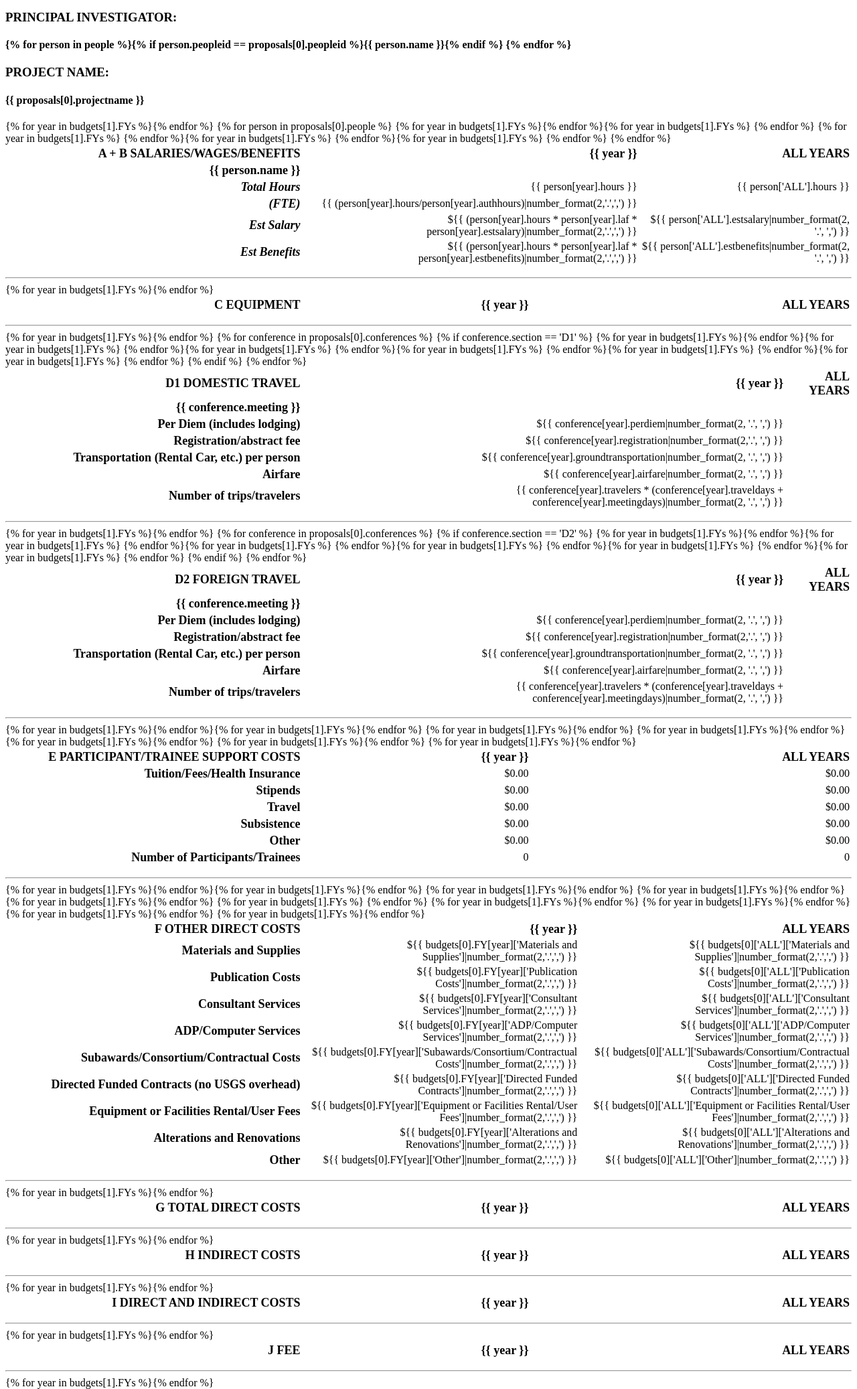
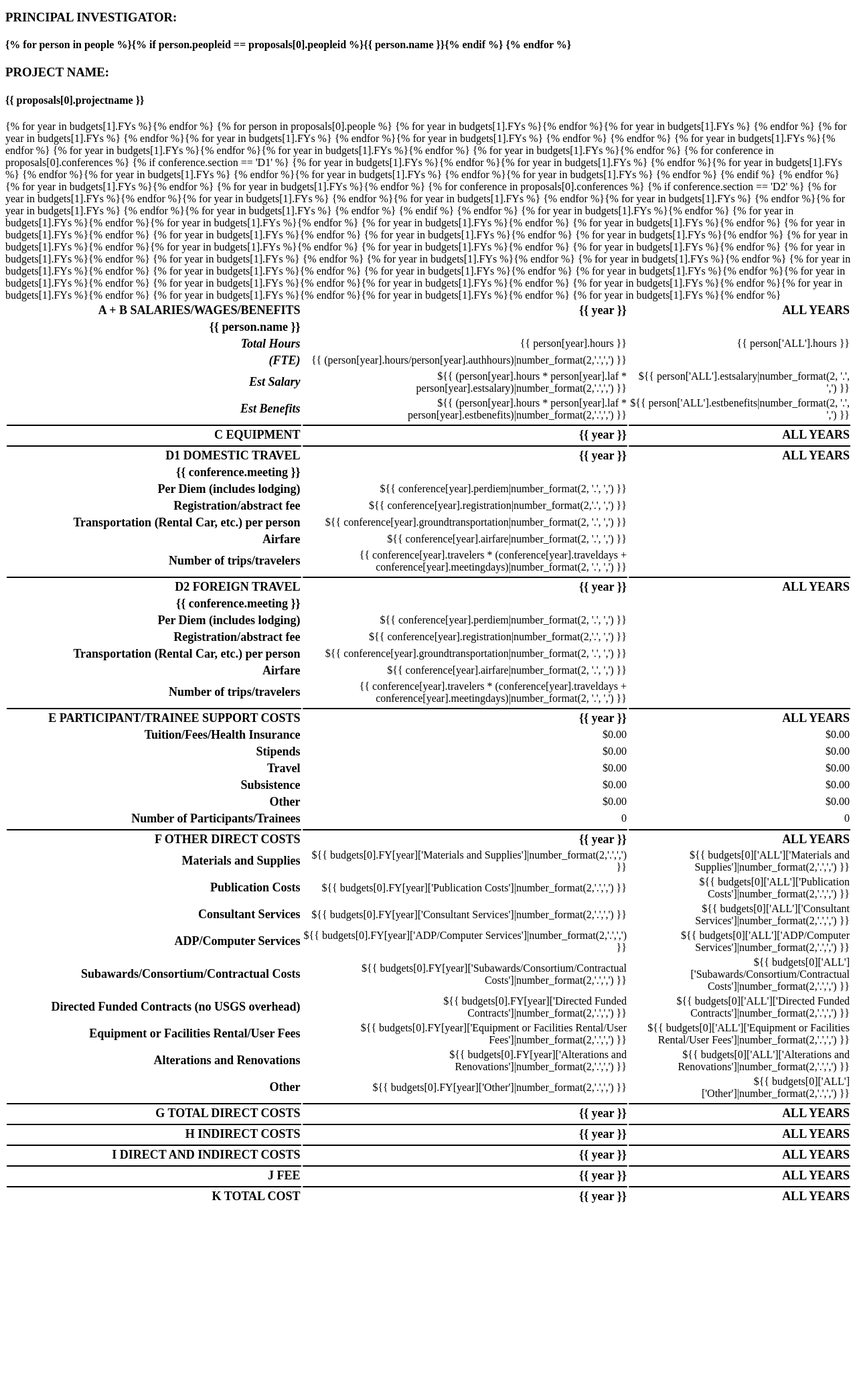
Before and after one commit to tthatcher95/Astro-Budget-Site, a PHP site: page /views/proposal-budget-details.html in a window 1280 px wide. Shown: the part 150-2224 px from the top of the page at 67% size. After the commit the page ends 1946 px from the top, so only its background shows below. Run offline with PHP 8.4, Linux system fonts and the light colour scheme; lists and menus that the app fills with data are empty.

Commit message:
Combined into 1 table, added styling to put lines between sections
git-svn-id: http://subversion.wr.usgs.gov/repos/web/budget-proposals@7112 a6478e1e-ec95-11dc-b814-c3d4bc21ddcb

```diff
--- a/htdocs/css/budgetdetails.css
+++ b/htdocs/css/budgetdetails.css
@@ -10,3 +10,7 @@ th {
 td {
   text-align: right;
 }
+
+tr.bordered td {
+  border-bottom: 2px solid #000;
+}
--- a/htdocs/views/proposal-budget-details.html
+++ b/htdocs/views/proposal-budget-details.html
@@ -34,15 +34,12 @@
             <td align="right">${{ (person[year].hours * person[year].laf * person[year].estbenefits)|number_format(2,'.',',') }}
             </td>{% endfor %}<td>${{ person['ALL'].estbenefits|number_format(2, '.', ',') }}</tr>
           {% endfor %}
-          </table>
-          <p/><hr/>
+          <tr class="bordered"><td></td>{% for year in budgets[1].FYs %}<td></td>{% endfor %}<td></td></tr>
+          <tr class="bordered"><th align="left" width="35%">C EQUIPMENT</th>
+          {% for year in budgets[1].FYs %}<th>{{ year }}</th>{% endfor %}<th>ALL YEARS</th></tr>
 
-          <table width=100%><tr><th align="left" width="35%">C EQUIPMENT</th>
-          {% for year in budgets[1].FYs %}<th>{{ year }}</th>{% endfor %}<th>ALL YEARS</th></tr>
-          </table>
-          <p/><hr/>
-
-          <table width=100%><tr><th align="left" width="35%">D1 DOMESTIC TRAVEL</th>
+          <tr class="bordered"><td></td>{% for year in budgets[1].FYs %}<td></td>{% endfor %}<td></td></tr>
+          <tr class="bordered"><th align="left" width="35%">D1 DOMESTIC TRAVEL</th>
           {% for year in budgets[1].FYs %}<th>{{ year }}</th>{% endfor %}<th>ALL YEARS</th></tr>
           {% for conference in proposals[0].conferences %}
           {% if conference.section == 'D1' %}
@@ -59,10 +56,9 @@
             <td align="right">{{ conference[year].travelers * (conference[year].traveldays + conference[year].meetingdays)|number_format(2, '.', ',') }}</td>{% endfor %}<td></td></tr>
           {% endif %}
           {% endfor %}
-          </table>
-          <p/><hr/>
 
-          <table width=100%><tr><th align="left" width="35%">D2 FOREIGN TRAVEL</th>
+          <tr class="bordered"><td></td>{% for year in budgets[1].FYs %}<td></td>{% endfor %}<td></td></tr>
+          <tr class="bordered"><th align="left" width="35%">D2 FOREIGN TRAVEL</th>
           {% for year in budgets[1].FYs %}<th>{{ year }}</th>{% endfor %}<th>ALL YEARS</th></tr>
           {% for conference in proposals[0].conferences %}
           {% if conference.section == 'D2' %}
@@ -79,10 +75,9 @@
             <td align="right">{{ conference[year].travelers * (conference[year].traveldays + conference[year].meetingdays)|number_format(2, '.', ',') }}</td>{% endfor %}<td></td></tr>
           {% endif %}
           {% endfor %}
-          </table>
-          <p/><hr/>
 
-          <table width=100%><tr><th align="left" width="35%">E PARTICIPANT/TRAINEE SUPPORT COSTS</th>
+          <tr class="bordered"><td></td>{% for year in budgets[1].FYs %}<td></td>{% endfor %}<td></td></tr>
+          <tr class="bordered"><th align="left" width="35%">E PARTICIPANT/TRAINEE SUPPORT COSTS</th>
           {% for year in budgets[1].FYs %}<th>{{ year }}</th>{% endfor %}<th>ALL YEARS</th></tr>
           <tr><th>Tuition/Fees/Health Insurance</th>{% for year in budgets[1].FYs %}<td>$0.00</td>{% endfor %}
           <td>$0.00</td></tr>
@@ -96,10 +91,9 @@
           <td>$0.00</td></tr>
           <tr><th>Number of Participants/Trainees</th>{% for year in budgets[1].FYs %}<td>0</td>{% endfor %}
           <td>0</td></tr>
-          </table>
-          <p/><hr/>
 
-          <table width=100%><tr><th align="left" width="35%">F OTHER DIRECT COSTS</th>
+          <tr class="bordered"><td></td>{% for year in budgets[1].FYs %}<td></td>{% endfor %}<td></td></tr>
+          <tr class="bordered"><th align="left" width="35%">F OTHER DIRECT COSTS</th>
           {% for year in budgets[1].FYs %}<th>{{ year }}</th>{% endfor %}<th>ALL YEARS</th></tr>
           <tr><th>Materials and Supplies</th>{% for year in budgets[1].FYs %}<td>
             ${{ budgets[0].FY[year]['Materials and Supplies']|number_format(2,'.',',') }}</td>{% endfor %}
@@ -128,30 +122,25 @@
           <tr><th>Other</th>{% for year in budgets[1].FYs %}<td>
             ${{ budgets[0].FY[year]['Other']|number_format(2,'.',',') }}</td>{% endfor %}
             <td>${{ budgets[0]['ALL']['Other']|number_format(2,'.',',') }}</td></tr>
-          </table>
-          <p/><hr/>
 
-          <table width=100%><tr><th align="left" width="35%">G TOTAL DIRECT COSTS</th>
+          <tr class="bordered"><td></td>{% for year in budgets[1].FYs %}<td></td>{% endfor %}<td></td></tr>
+          <tr class="bordered"><th align="left" width="35%">G TOTAL DIRECT COSTS</th>
           {% for year in budgets[1].FYs %}<th>{{ year }}</th>{% endfor %}<th>ALL YEARS</th></tr>
-          </table>
-          <p/><hr/>
 
-          <table width=100%><tr><th align="left" width="35%">H INDIRECT COSTS</th>
+          <tr class="bordered"><td></td>{% for year in budgets[1].FYs %}<td></td>{% endfor %}<td></td></tr>
+          <tr class="bordered"><th align="left" width="35%">H INDIRECT COSTS</th>
           {% for year in budgets[1].FYs %}<th>{{ year }}</th>{% endfor %}<th>ALL YEARS</th></tr>
-          </table>
-          <p/><hr/>
 
-          <table width=100%><tr><th align="left" width="35%">I DIRECT AND INDIRECT COSTS</th>
+          <tr class="bordered"><td></td>{% for year in budgets[1].FYs %}<td></td>{% endfor %}<td></td></tr>
+          <tr class="bordered"><th align="left" width="35%">I DIRECT AND INDIRECT COSTS</th>
           {% for year in budgets[1].FYs %}<th>{{ year }}</th>{% endfor %}<th>ALL YEARS</th></tr>
-          </table>
-          <p/><hr/>
 
-          <table width=100%><tr><th align="left" width="35%">J FEE</th>
+          <tr class="bordered"><td></td>{% for year in budgets[1].FYs %}<td></td>{% endfor %}<td></td></tr>
+          <tr class="bordered"><th align="left" width="35%">J FEE</th>
           {% for year in budgets[1].FYs %}<th>{{ year }}</th>{% endfor %}<th>ALL YEARS</th></tr>
-          </table>
-          <p/><hr/>
 
-          <table width=100%><tr><th align="left" width="35%">K TOTAL COST</th>
+          <tr class="bordered"><td></td>{% for year in budgets[1].FYs %}<td></td>{% endfor %}<td></td></tr>
+          <tr class="bordered"><th align="left" width="35%">K TOTAL COST</th>
           {% for year in budgets[1].FYs %}<th>{{ year }}</th>{% endfor %}<th>ALL YEARS</th></tr>
           </table>
         </div>
```
